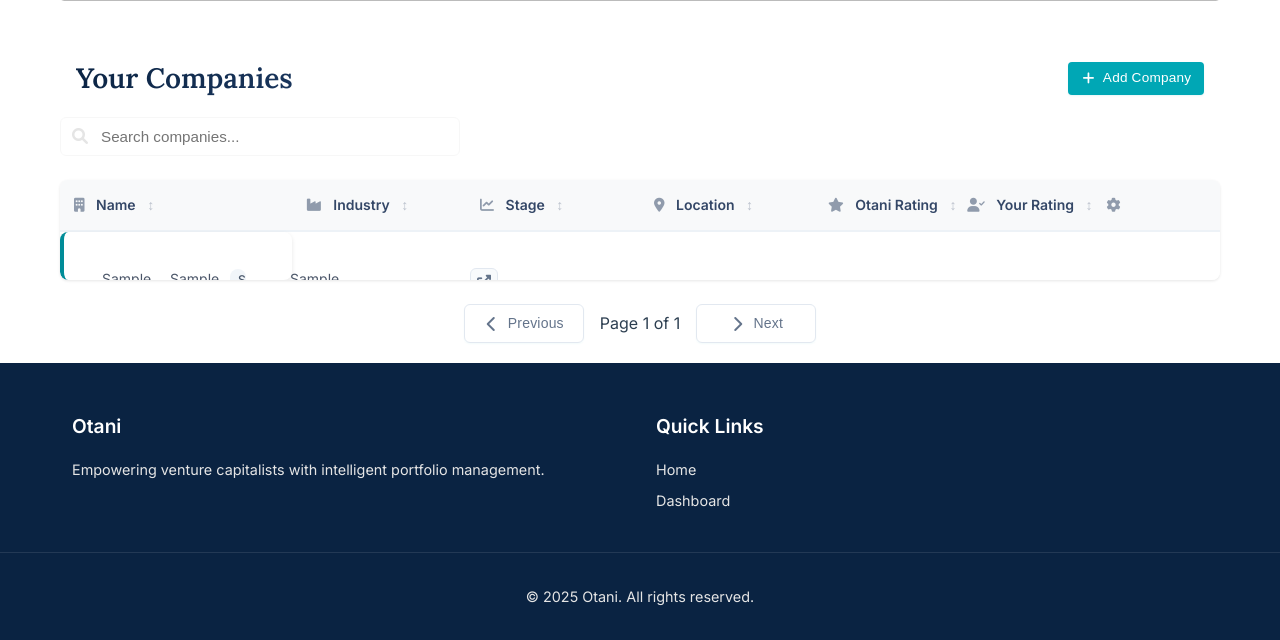
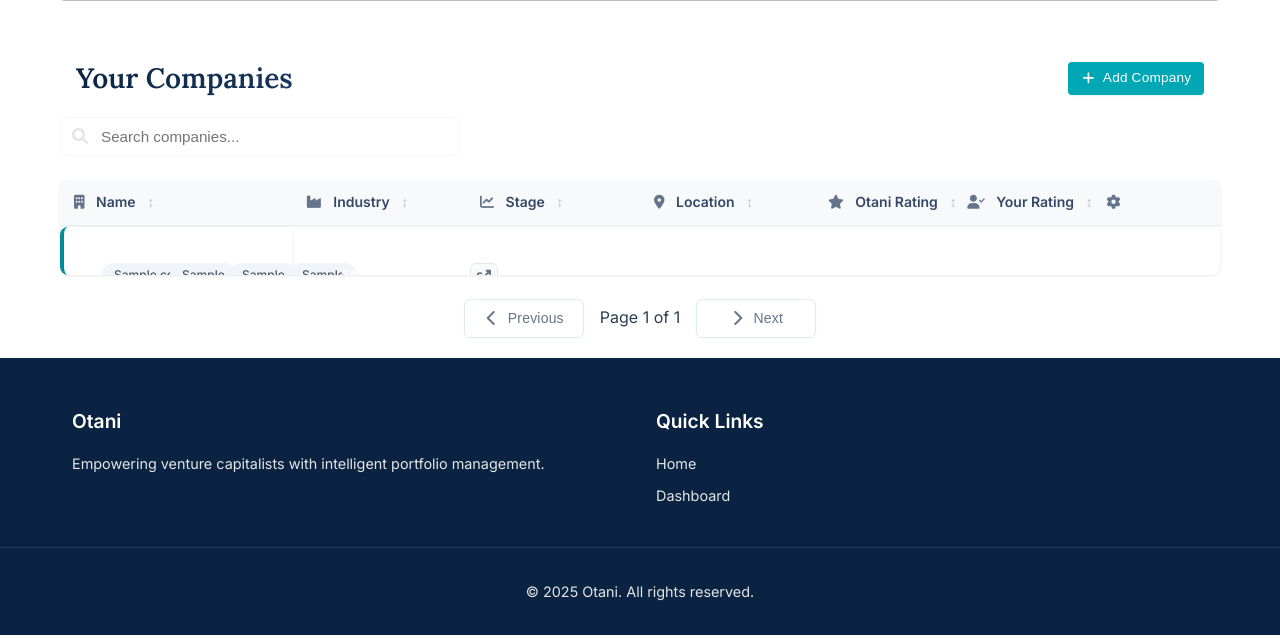
Before and after one commit to sfburrito/otani, a Flask app: page /dashboard in a window 1280 px wide. Shown: the part 411-1051 px from the top of the page. Run offline with Flask 3, Linux system fonts and the light colour scheme; a user stored in the database is signed in; tables that the repository leaves empty hold one stand-in row (values such as "Sample post").

Commit message:
Fix table alignment between headers and content

```diff
--- a/static/css/dashboard.css
+++ b/static/css/dashboard.css
@@ -3,13 +3,14 @@
     display: inline-flex;
     align-items: center;
     justify-content: center;
-    min-width: 32px;
-    height: 24px;
-    padding: 0 0.5rem;
+    min-width: 1.75rem;
+    height: 1.5rem;
+    padding: 0 0.4rem;
     border-radius: 4px;
     font-size: 0.75rem;
     font-weight: 600;
     color: white;
+    line-height: 1;
     text-align: center;
     text-transform: uppercase;
 }
@@ -39,6 +40,48 @@
     table-layout: fixed;
 }
 
+/* Shared Cell Styles - for both th and td */
+.companies-table th,
+.companies-table td {
+    padding: 0.5rem 0.75rem;
+    font-size: 0.875rem;
+    line-height: 1.2;
+    vertical-align: middle;
+    text-align: left;
+}
+
+/* Header Specific Styles */
+.companies-table th {
+    background: #f8f9fa;
+    color: #344767;
+    font-weight: 600;
+    border-bottom: 2px solid #edf2f7;
+    white-space: nowrap;
+    cursor: pointer;
+    user-select: none;
+}
+
+/* Content Cell Specific Styles */
+.companies-table td {
+    border-bottom: 1px solid #edf2f7;
+    color: #4a5568;
+}
+
+/* Column Alignment */
+.companies-table th:nth-child(5),
+.companies-table td:nth-child(5),
+.companies-table th:nth-child(6),
+.companies-table td:nth-child(6),
+.companies-table th:nth-child(7),
+.companies-table td:nth-child(7) {
+    text-align: center;
+}
+
+/* Rating Badge Alignment */
+td .rating-badge {
+    margin: 0 auto;
+}
+
 /* Column Widths */
 .companies-table th:nth-child(1),
 .companies-table td:nth-child(1) { width: 20%; }
@@ -57,29 +100,6 @@
 
 .companies-table th:nth-child(7),
 .companies-table td:nth-child(7) { width: 11%; }
-
-/* Header Styles */
-.companies-table th {
-    padding: 0.5rem 1rem;
-    background: #f8f9fa;
-    color: #344767;
-    font-weight: 600;
-    text-align: left;
-    border-bottom: 2px solid #edf2f7;
-    white-space: nowrap;
-    font-size: 0.875rem;
-    cursor: pointer;
-    user-select: none;
-}
-
-.companies-table th[aria-sort]:hover {
-    background: #edf2f7;
-}
-
-.companies-table th i {
-    margin-right: 0.5rem;
-    opacity: 0.7;
-}
 
 /* Accessibility Helpers */
 .sr-only {
@@ -115,57 +135,42 @@
 .companies-table tbody tr {
     transition: background-color 0.2s ease;
     cursor: pointer;
-    height: 32px;
-    max-height: 32px;
-    min-height: 32px;
+    height: 2rem;
+    max-height: 2rem;
+    min-height: 2rem;
 }
 
 .companies-table tbody tr:hover {
     background-color: #f8fafc;
 }
 
-.companies-table td {
-    padding: 4px 1rem;
-    border-bottom: 1px solid #edf2f7;
-    color: #4a5568;
-    font-size: 0.875rem;
-    vertical-align: middle;
-    position: relative;
-    height: 32px;
-    max-height: 32px;
-    min-height: 32px;
-}
-
 /* Badge Styles */
-.table-badge {
+.text-badge {
     display: inline-flex;
     align-items: center;
-    padding: 0 0.5rem;
-    border-radius: 16px;
+    padding: 0.15rem 0.5rem;
+    border-radius: 12px;
     font-size: 0.75rem;
     font-weight: 500;
     background: #f1f5f9;
     color: #475569;
     white-space: nowrap;
-    max-width: calc(100% - 1rem);
     overflow: hidden;
     text-overflow: ellipsis;
-    border: none;
-    height: 20px;
-    line-height: 20px;
-    margin: 0;
+    height: 1.5rem;
+    line-height: 1;
 }
 
 /* Stage Badge Styles - Stronger Overrides */
-.company-stage .table-badge,
-td.company-stage .table-badge,
-td.company-stage span.table-badge,
+.company-stage .text-badge,
+td.company-stage .text-badge,
+td.company-stage span.text-badge,
 .company-stage span,
 .stage,
 [class*="stage-"],
 td[class*="stage"] *,
 tr td.company-stage span,
-tr td.company-stage .table-badge {
+tr td.company-stage .text-badge {
     display: inline-flex;
     align-items: center;
     padding: 0 0.5rem;
@@ -194,12 +199,13 @@ tr td.company-stage .table-badge {
 }
 
 .action-btn {
+    width: 1.75rem;
+    height: 1.75rem;
+    padding: 0;
+    border-radius: 4px;
     display: inline-flex;
     align-items: center;
     justify-content: center;
-    width: 28px;
-    height: 28px;
-    border-radius: 6px;
     background: #f8fafc;
     border: 1px solid #e2e8f0;
     color: #64748b;
@@ -216,6 +222,7 @@ tr td.company-stage .table-badge {
 
 .action-btn i {
     font-size: 0.875rem;
+    line-height: 1;
 }
 
 /* Pagination Styles */
@@ -329,7 +336,7 @@ tr td.company-stage .table-badge {
         padding: 0.75rem;
     }
 
-    .table-badge {
+    .text-badge {
         padding: 0.2rem 0.5rem;
         font-size: 0.75rem;
     }
@@ -432,7 +439,7 @@ tr td.company-stage .table-badge {
     font-size: 0.875rem;
 }
 
-.dashboard-container .table-badge {
+.dashboard-container .text-badge {
     display: inline-flex;
     align-items: center;
     padding: 0.25rem 0.75rem;
--- a/static/js/dashboard.js
+++ b/static/js/dashboard.js
@@ -82,15 +82,27 @@
             row.className = 'company-row';
             row.setAttribute('data-company-id', company.id);
 
-            // Create row content with simpler structure
+            // Create row content with simpler structure and consistent alignment
             const rowContent = `
-                <td class="col-name"><div class="text-badge">${company.name || ''}</div></td>
-                <td class="col-industry"><div class="text-badge">${company.industry || ''}</div></td>
-                <td class="col-stage"><div class="text-badge">${company.stage || ''}</div></td>
-                <td class="col-location"><div class="text-badge">${company.location || ''}</div></td>
-                <td class="col-otani-rating"><div class="rating-badge otani-rating-${(company.otani_rating || 'D').toLowerCase()}">${company.otani_rating || 'D'}</div></td>
-                <td class="col-rating"><div class="rating-badge rating-${(company.rating || '').toLowerCase()}">${company.rating || ''}</div></td>
-                <td class="col-actions">
+                <td>
+                    <div class="text-badge">${company.name || ''}</div>
+                </td>
+                <td>
+                    <div class="text-badge">${company.industry || ''}</div>
+                </td>
+                <td>
+                    <div class="text-badge">${company.stage || ''}</div>
+                </td>
+                <td>
+                    <div class="text-badge">${company.location || ''}</div>
+                </td>
+                <td>
+                    <div class="rating-badge otani-rating-${(company.otani_rating || 'D').toLowerCase()}">${company.otani_rating || 'D'}</div>
+                </td>
+                <td>
+                    <div class="rating-badge rating-${(company.rating || '').toLowerCase()}">${company.rating || ''}</div>
+                </td>
+                <td>
                     <button class="action-btn" onclick="openCompanyDetails('${company.id}')">
                         <i class="fas fa-external-link-alt"></i>
                     </button>
```
